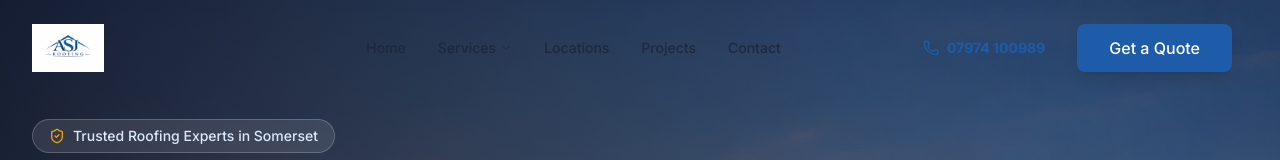
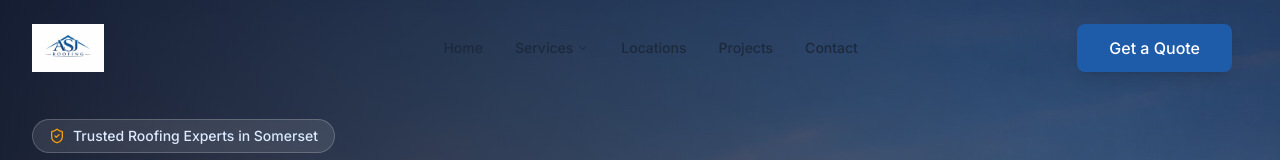
Before and after one commit to razal1113/asjroofing, a Next.js app: page / in a window 1280 px wide. Shown: the top 160 px of the page. Built offline with nearby package versions, Linux system fonts and the light colour scheme.

Commit message:
Auto-sync after agent response

```diff
--- a/src/components/layout/Header.tsx
+++ b/src/components/layout/Header.tsx
@@ -102,15 +102,7 @@ export function Header() {
 
                     {/* CTA Button & Mobile Toggle */}
                     <div className="flex items-center space-x-4">
-                        <div className="hidden md:block">
-                            <a href="tel:+447974100989" className={cn(
-                                "flex items-center text-sm font-bold mr-4",
-                                isScrolled ? "text-primary" : "text-primary"
-                            )}>
-                                <Phone className="h-4 w-4 mr-2" />
-                                07974 100989
-                            </a>
-                        </div>
+
                         <Link
                             href="/contact"
                             className={cn(
```
